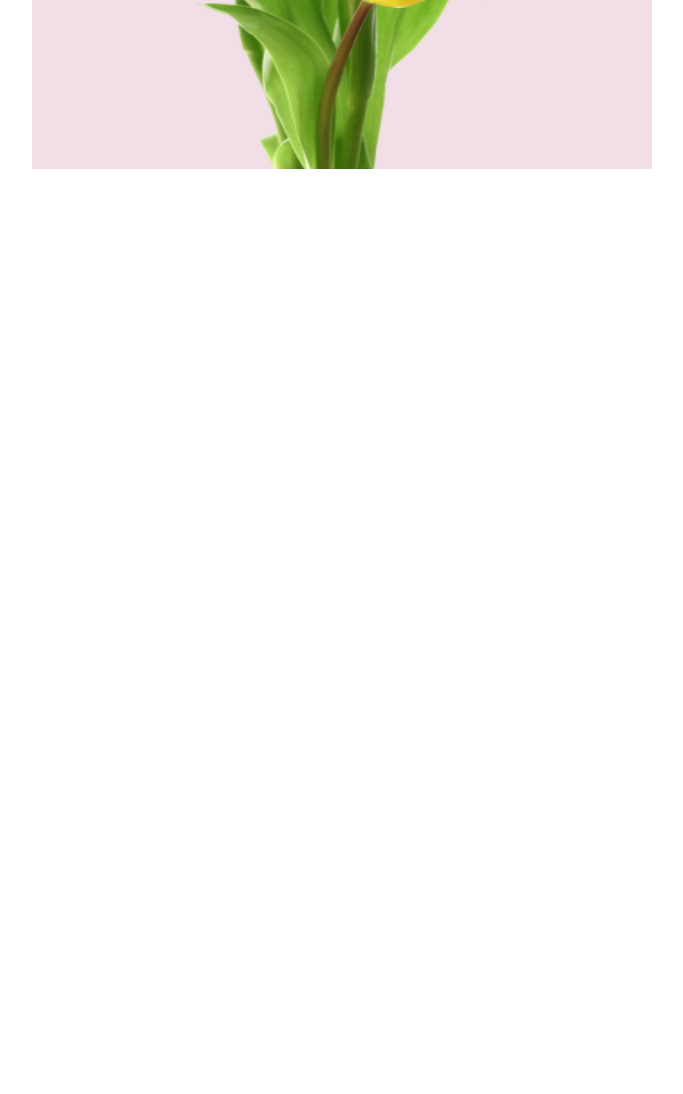
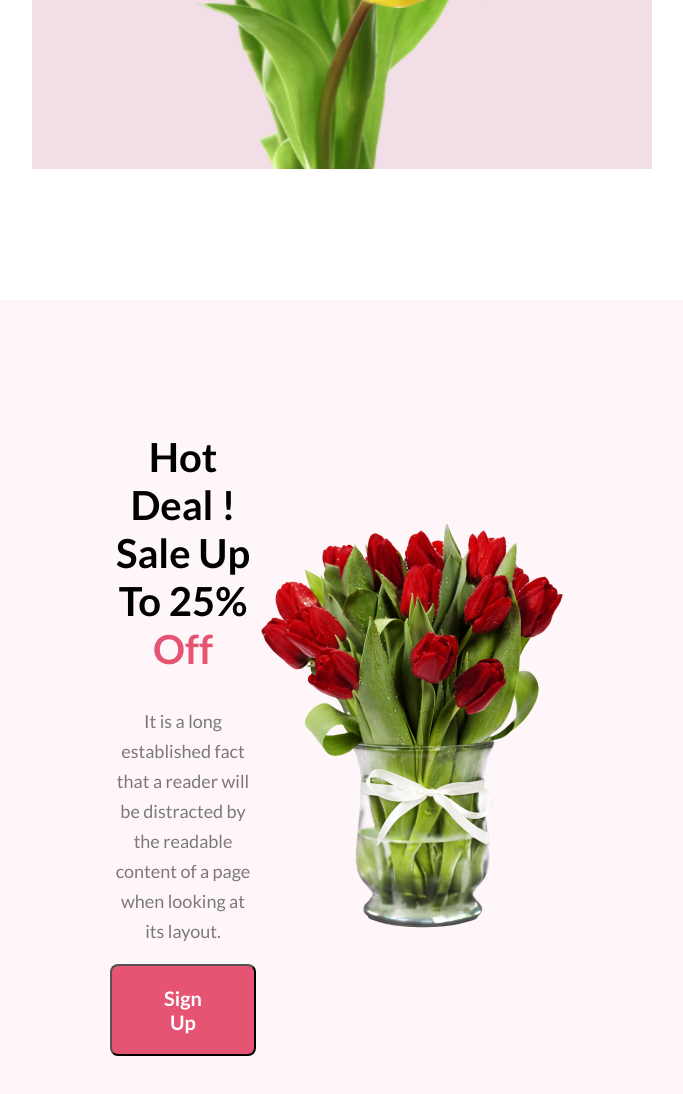
Before and after one commit to Shariar2006/My-first-assignment, a plain HTML site: page index.html in a window 1280 px wide. Shown: the part 2668-3762 px from the top of the page, without its empty margins (298-981 px from the left). Before the commit the page ends 2968 px from the top, so only its background shows below. Drawn offline with Linux system fonts and the light colour scheme.

Commit message:
added second main section

```diff
--- a/index.html
+++ b/index.html
@@ -18,7 +18,7 @@
             <div>
                 <h1 id="title-of-header">Let's make <br> beautiful flowers a <br> part of your life.</h1>
 
-                <p class="header-description">It is a long established fact that a reader will be distracted by the
+                <p class="description">It is a long established fact that a reader will be distracted by the
                     readable <br> content of a page when looking at its layout. The point of using Lorem Ipsum is <br>
                     that it has a more-or-less normal distribution of letters.</p>
                 <button class="btn-primary">Shop Now</button>
@@ -32,7 +32,8 @@
         <section class="bonas-secction">
             <div>
                 <h1 class="bonas-secction-title">Our Featured Flowers</h1>
-                <p class="bonas-secction-description">It is a long established fact that a reader will be distracted by the <br> readable content of a page when looking at its layout.</p>
+                <p class="bonas-secction-description">It is a long established fact that a reader will be distracted by
+                    the <br> readable content of a page when looking at its layout.</p>
             </div>
             <div id="bonas-secction-images">
                 <img class="bonas-image" src="Flower/pngwing 5.png" alt="">
@@ -41,8 +42,15 @@
             </div>
         </section>
 
-        <section>
-
+        <section class="second-main-section">
+            <div>
+                <h1 id="second-section-title">Hot Deal ! Sale Up To 25% <span> Off</span></h1>
+                <p class="description">It is a long established fact that a reader will be distracted by the readable <br> content of a page when looking at its layout.</p>
+                <button class="btn-primary">Sign Up</button>
+            </div>
+            <div>
+                <img src="Flower/pngwing 8.png" alt="">
+            </div>
         </section>
 
         <section>
--- a/styles/styles.css
+++ b/styles/styles.css
@@ -18,7 +18,7 @@
     font-weight: 800;
 }
 
-.header-description {
+.description {
     color: rgba(39, 39, 39, 0.60);
     font-family: Lato;
     font-size: 18px;
@@ -43,10 +43,10 @@
 .bonas-secction {
     max-width: 2000px;
     margin: auto;
+    text-align: center;
 }
 
 .bonas-secction>div {
-    text-align: center;
     margin-bottom: 128px;
 }
 
@@ -76,3 +76,21 @@
     height: 471px;
     padding: 110px 78px 0px 78px;
 }
+
+.second-main-section {
+    display: flex;
+    justify-content: space-around;
+    align-items: center;
+    padding: 100px 400px;
+    background: rgba(229, 84, 115, 0.05);
+}
+#second-section-title{
+    font-size: 40px;
+    font-weight: 800;
+}
+#second-section-title>span{
+    color: #E55473;;
+}
+.second-main-section>div{
+    text-align: center;
+}
```
